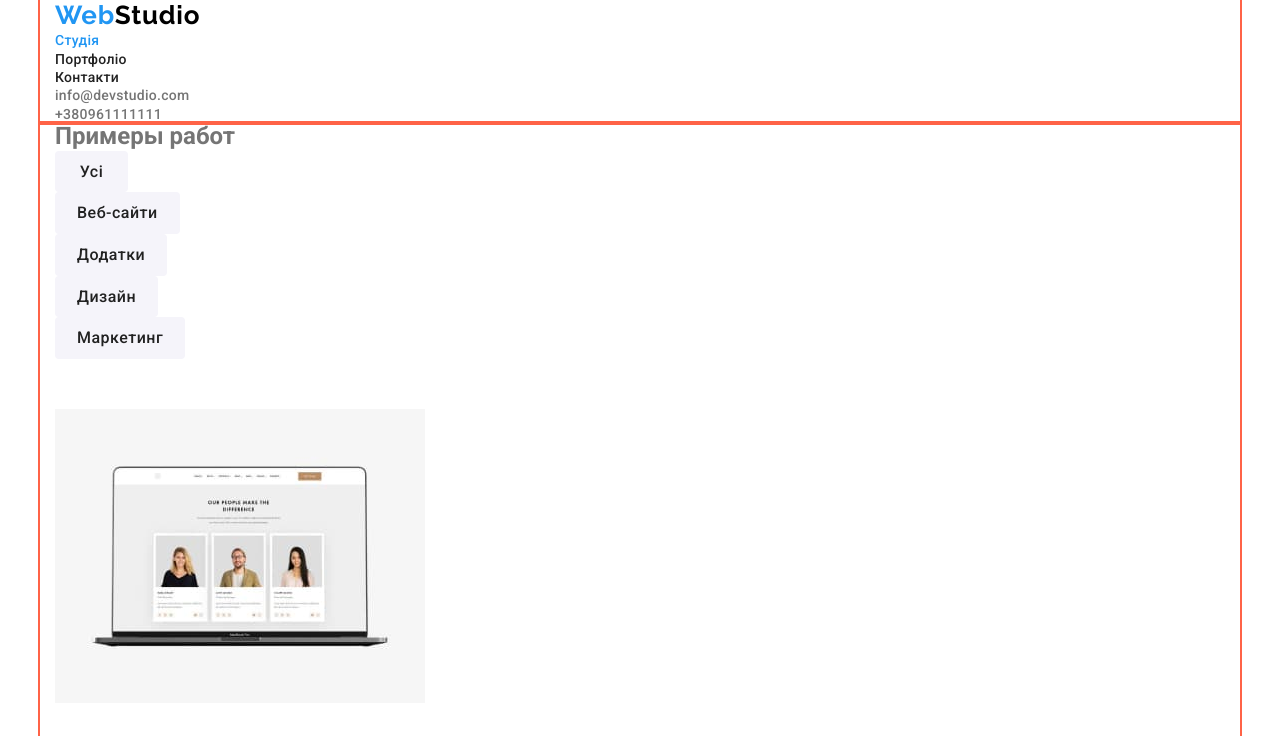
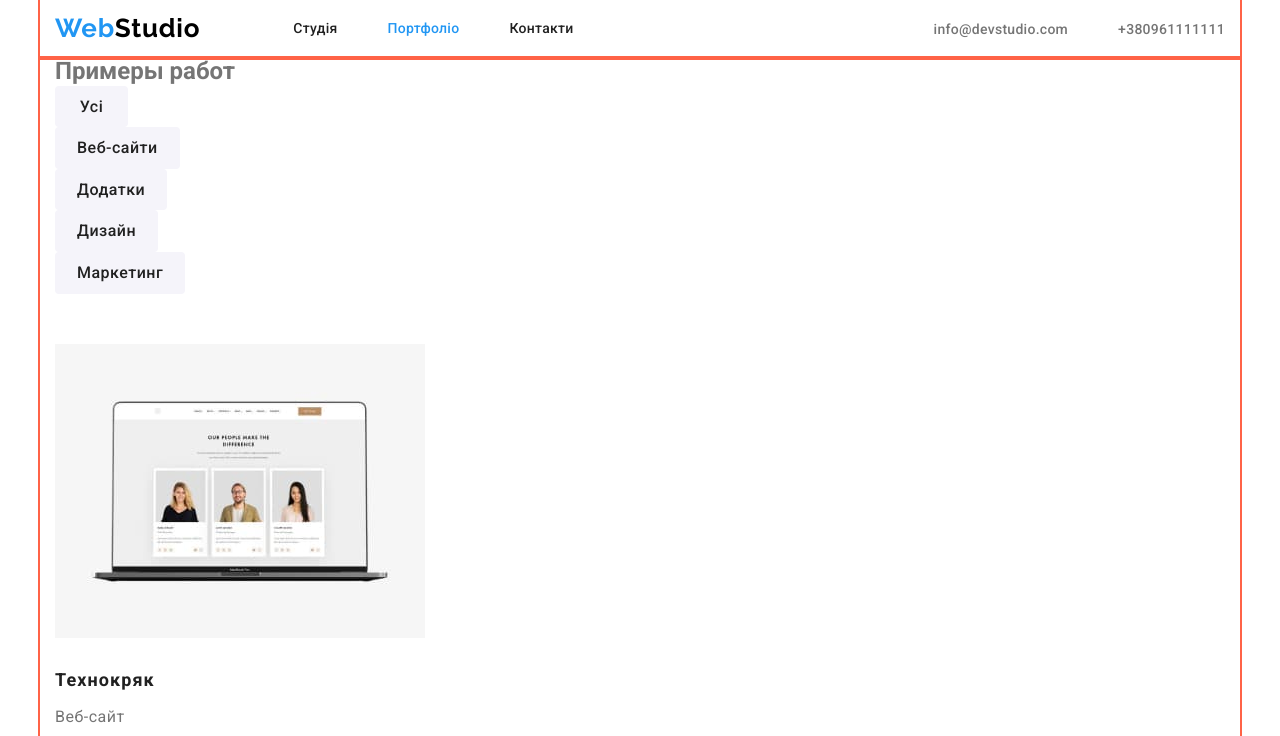
Before and after one commit to ViktorOkun/goit-markup-hw-03, a plain HTML site: page portfolio.html in a window 1280 px wide. Shown: the top 736 px of the page. Drawn offline with nearby package versions, Linux system fonts and the light colour scheme.

Commit message:
Вирівняв хедер

```diff
--- a/css/styles.css
+++ b/css/styles.css
@@ -49,6 +49,7 @@ h1, h2, h3, ul {
 /* Header */
 
 .logo {
+    margin-right: 93px;
     color: var(--color-logo);
     text-decoration: none;
     font-family: 'Raleway';
@@ -62,7 +63,23 @@ h1, h2, h3, ul {
     color: var(--accent-color);
 }
 
+.site-nav {
+    display: flex;
+}
+
+/* .site-nav li {
+    outline: 2px solid tomato;
+} */
+
+.site-nav .list + .list {
+    margin-left: 50px;
+}
+
 .site-nav .link {
+    display: block;
+    padding-top: 21px;
+    padding-bottom: 21px;
+
     color: var(--title-text-color);
     font-weight: 500;
     font-size: 14px;
@@ -73,6 +90,15 @@ h1, h2, h3, ul {
 .site-nav .link:hover,
 .site-nav .link:focus {
     color: var(--accent-color);
+}
+
+.site-contacts {
+    display: flex;
+    margin-left: auto;
+}
+
+.site-contacts .list + .list {
+    margin-left: 50px;
 }
 
 .site-contacts .link {
@@ -91,6 +117,14 @@ h1, h2, h3, ul {
 .site-nav .link.current {
     color: var(--accent-color);
 }
+
+/* main-nav */
+
+.main-nav {
+    display: flex;
+    align-items: center;
+}
+
 
 /* Hero */
 
--- a/portfolio.html
+++ b/portfolio.html
@@ -16,16 +16,16 @@
 
     <header>
         <div class="container">
-            <nav>
+            <nav class="main-nav">
                 <a href="./index.html" class="logo link">
                     <span class="logo-web">Web</span>Studio
                 </a>
                 <ul class="site-nav">
-                    <li class="list"><a href="./index.html" class="link current">Студія</a></li>
-                    <li class="list"><a href="./portfolio.html" class="link">Портфоліо</a></li>
+                    <li class="list"><a href="./index.html" class="link">Студія</a></li>
+                    <li class="list"><a href="./portfolio.html" class="link current">Портфоліо</a></li>
                     <li class="list"><a href="#Контакты" class="link">Контакти</a></li>
                 </ul>
-            </nav>
+
                 <ul class="site-contacts">
                     <li class="list">
                         <a href="mailto:info@devstudio.com" class="link">info@devstudio.com</a>
@@ -34,6 +34,9 @@
                         <a href="tel:+380961111111" class="link">+380961111111</a>
                     </li>
                 </ul>
+            </nav>
+
+
         </div>
     </header>
 
```
Also changed, not shown: index.html (+5 -2 lines). Lines whose indentation alone changed are shown as unchanged.
